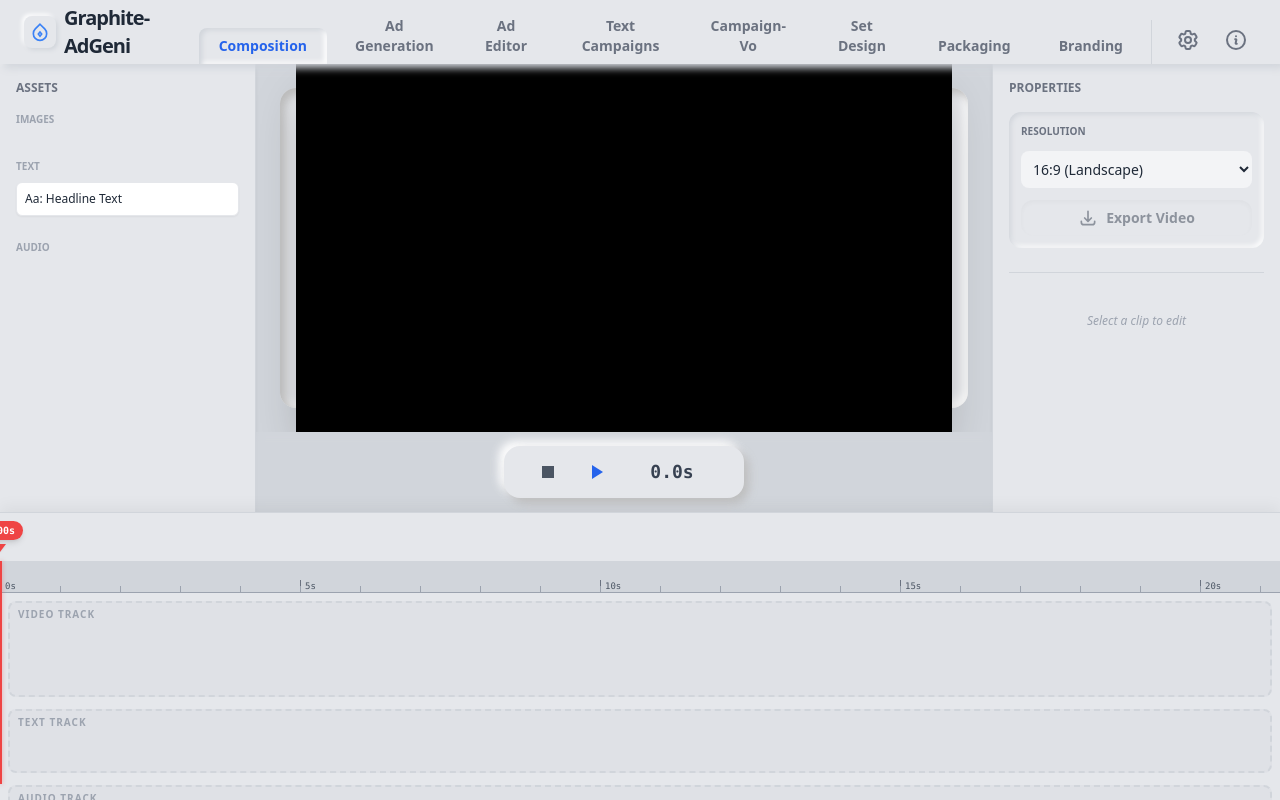
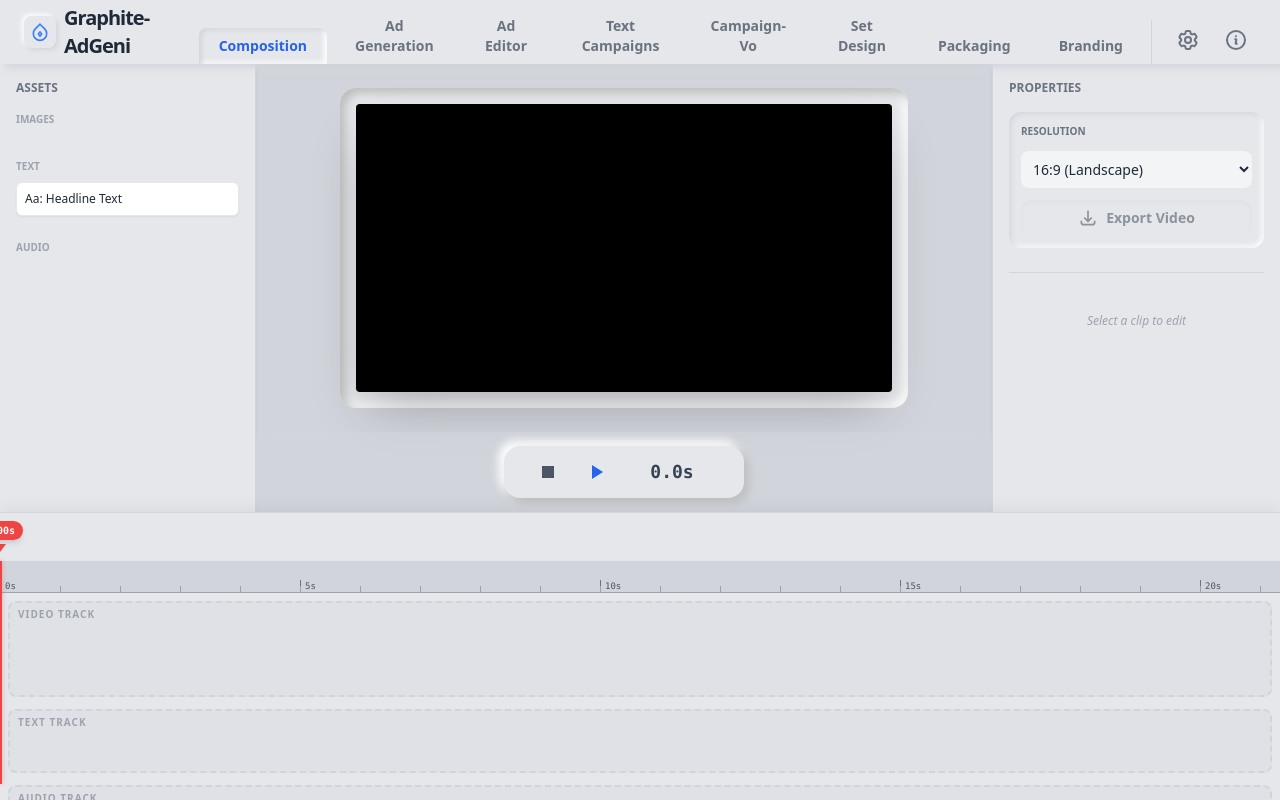
Before and after one commit to dovvnloading/AdGeni, a React (Vite) app: page / in a window 1280 px wide. Both pictures are taken after typing "Sample123" into the empty fields and a click on the button "Save & Continue". Built offline with nearby package versions, Linux system fonts and the light colour scheme.

Commit message:
Update CompositionTab.tsx

```diff
--- a/components/tabs/CompositionTab.tsx
+++ b/components/tabs/CompositionTab.tsx
@@ -454,19 +454,18 @@ const CompositionTab: React.FC<CompositionTabProps> = ({ images, texts, audios }
                     </div>
                 </div>
 
-                {/* Center: Canvas (FIXED LAYOUT) */}
+                {/* Center: Canvas (SCALABLE LAYOUT FIX) */}
                 <div className="flex-1 bg-gray-300 flex flex-col relative shadow-inner overflow-hidden">
 
-                    {/* 1. Canvas Area - Expands to fill available space, prevents overflow */}
-                    <div className="flex-1 w-full min-h-0 flex items-center justify-center p-6 overflow-hidden">
-                        <div className="relative w-full h-full flex items-center justify-center">
-                            {/* Inner container scales the canvas while maintaining constraints */}
-                            <div className="bg-gray-200 p-4 rounded-2xl shadow-[inset_5px_5px_10px_#bebebe,inset_-5px_-5px_10px_#ffffff] inline-flex items-center justify-center max-w-full max-h-full">
-                                <canvas
-                                    ref={canvasRef}
-                                    width={canvasDims.width}
-                                    height={canvasDims.height}
-                                    className="bg-black shadow-2xl object-contain max-w-full max-h-full"
+                    {/* 1. Canvas Area - Expands to fill available space */}
+                    <div className="flex-1 w-full min-h-0 flex items-center justify-center p-6">
+                         {/*
+                             The aspect-ratio container.
+                             max-w-full / max-h-full forces it to scale down to fit the parent.
+                             aspect-ratio ensures it keeps shape.
+                         */}
+                        <div
+                            className="bg-gray-200 p-4 rounded-2xl shadow-[inset_5px_5px_10px_#bebebe,inset_-5px_-5px_10px_#ffffff] flex items-center justify-center"
                             style={{
                                 width: 'auto',
                                 height: 'auto',
@@ -474,12 +473,17 @@ const CompositionTab: React.FC<CompositionTabProps> = ({ images, texts, audios }
                                 maxHeight: '100%',
                                 aspectRatio: aspectRatio.replace(':', '/')
                             }}
+                        >
+                            <canvas
+                                ref={canvasRef}
+                                width={canvasDims.width}
+                                height={canvasDims.height}
+                                className="bg-black shadow-2xl w-full h-full object-contain rounded"
                             />
                         </div>
                     </div>
-                    </div>
 
-                    {/* 2. Controls Area - Fixed height at bottom, doesn't get squashed */}
+                    {/* 2. Controls Area - Fixed height at bottom */}
                     <div className="flex-shrink-0 h-20 flex items-center justify-center bg-gray-300/50 backdrop-blur-sm z-10">
                         <div className="flex items-center gap-6 bg-gray-200 px-8 py-3 rounded-2xl shadow-[5px_5px_10px_#bebebe,-5px_-5px_10px_#ffffff]">
                              <button onClick={() => { setIsPlaying(false); setCurrentTime(0); }} className="text-gray-600 hover:text-red-500 transition-colors"><StopIcon /></button>
```
Lines whose indentation alone changed are shown as unchanged.
